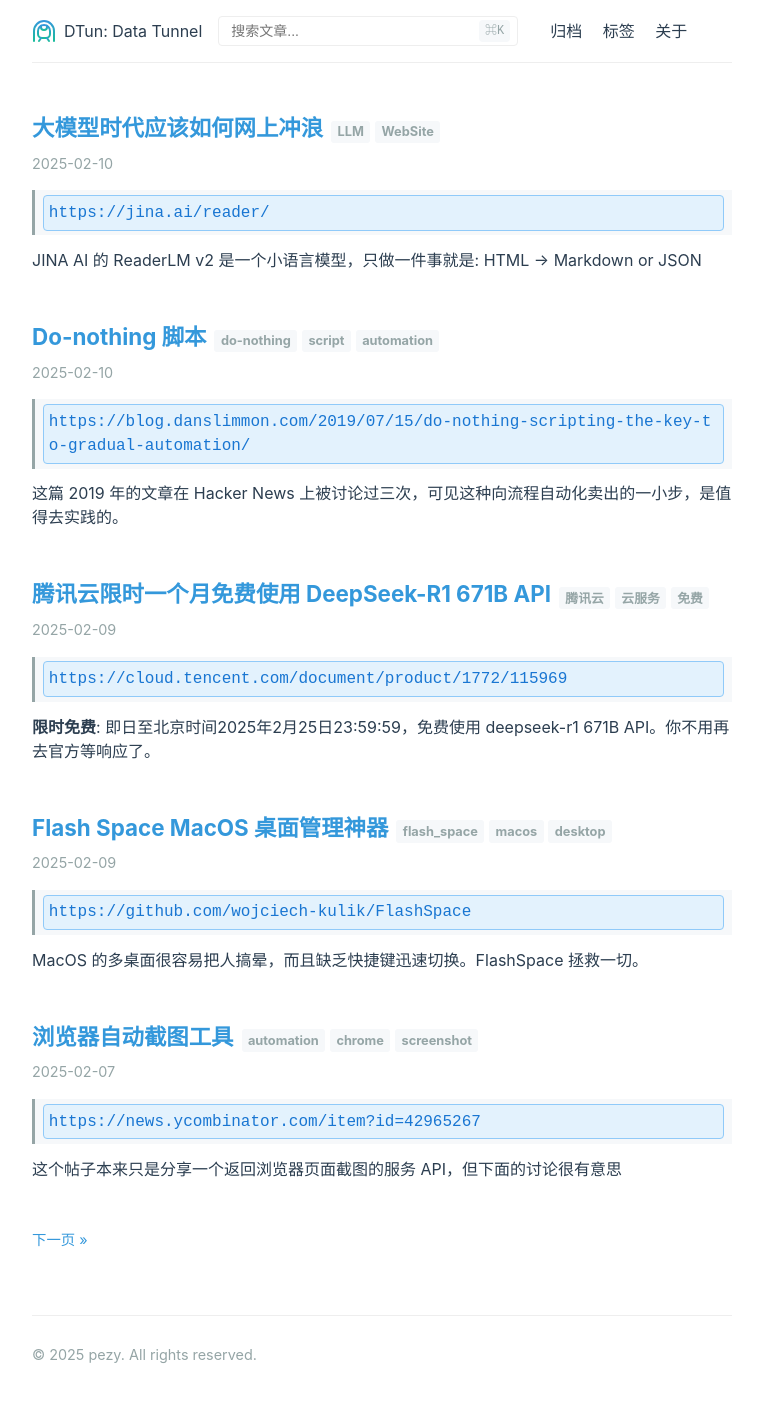
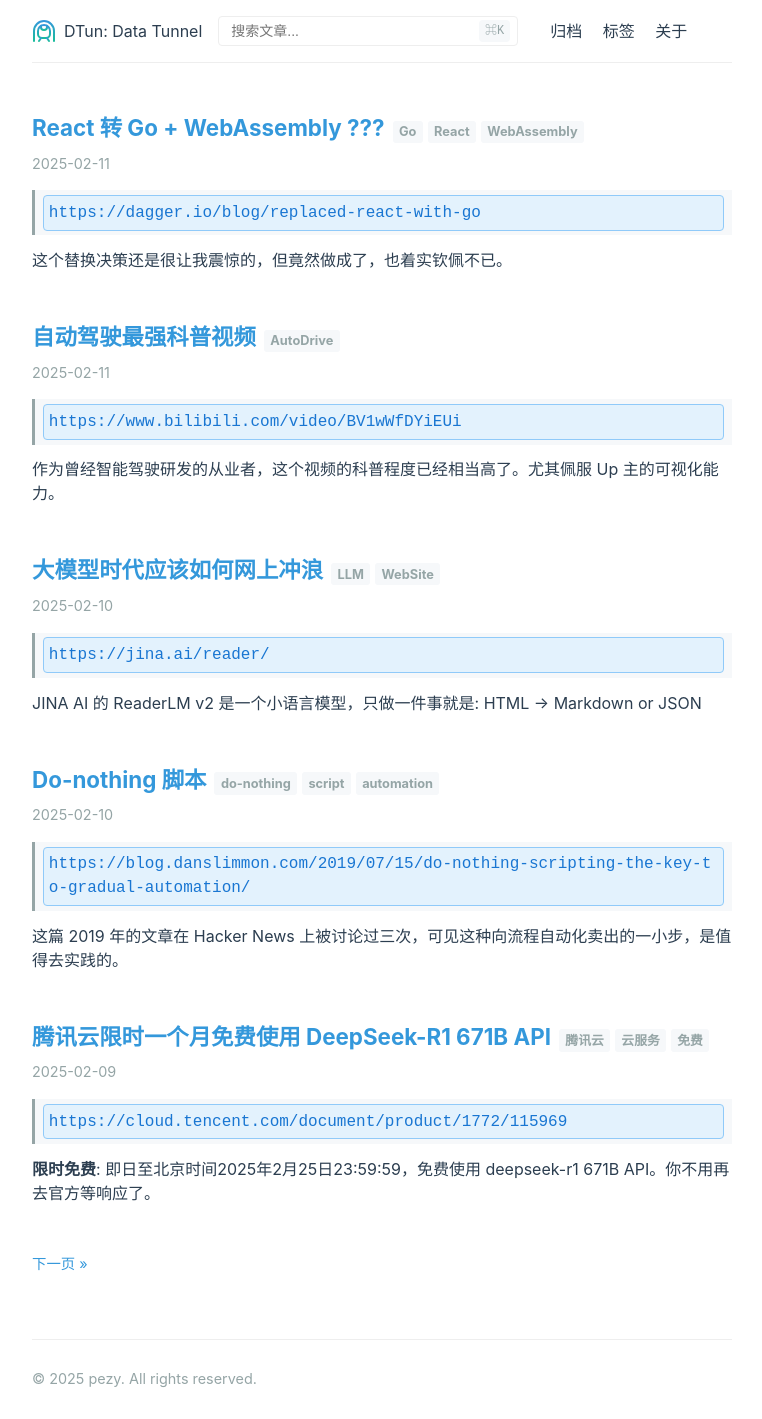
Before and after one commit to pezy/pezy.github.io, a Jekyll site: the page built from index.html, in a window 1280 px wide. Shown: the whole page, without its empty margins (258-1020 px from the left). Built offline with Jekyll 4.4.1, drawn with Linux system fonts in a browser that asks for light colours; the list of posts is cut into pages by our own code; comment, search, counter and statistics services are not loaded; before the commit the page ends 1395 px from its top, so only the background shows below that.

Commit message:
feat: add post

```diff
--- a/_posts/2025-02-10-jina.md
+++ b/_posts/2025-02-10-jina.md
@@ -29,3 +29,11 @@
 此时你可以主动询问关于网页的问题点，然后选择相应的知识库即可。
 
 这个冲浪的效率会高很多。
+
+# 延伸
+
+JINA AI 这个毕竟只是一个轻量级的模型，我们也可以更暴力的直接使用全能的大模型来做这件事。
+
+> <https://github.com/mishushakov/llm-scraper>
+
+这个工具或许可以帮忙，有空可以基于这个写一个 app，做类似的事情。
--- /dev/null
+++ b/_posts/2025-02-11-autodrive.md
@@ -0,0 +1,23 @@
+---
+layout: post
+title: "自动驾驶最强科普视频"
+tags: [AutoDrive]
+---
+
+> <https://www.bilibili.com/video/BV1wWfDYiEUi>
+
+作为曾经智能驾驶研发的从业者，这个视频的科普程度已经相当高了。尤其佩服 Up 主的可视化能力。
+
+<!--more-->
+
+视频中两次前老板的发言出现在开头与结尾，营造了很强的焦虑感，也成功的引起了我的兴趣 —— 毕竟我很少把 B 站的视频看完整。
+
+回想起来，Bev + Transformer 的确改变了行业很多，这是一场革命。而端到端，我个人觉得本质上是依照这个思路的进一步的工程整合。
+
+以及值得反思的点是，在这个行业工作这么久，从来没有想过如何把一些核心的算法变革真正理解透彻，至少能够直观的可视化出来。
+
+Up 主也提到虽然有大量的资料和新闻稿，或是一大堆论文与公式。但理解起来的确不易。
+
+一直埋头做业务，就很难跳出来。
+
+机器人的 locomotion 迟早也需要端到端着一套。希望那时在这方面，能够多做一些，进步一些吧。
--- /dev/null
+++ b/_posts/2025-02-11-go-app.md
@@ -0,0 +1,41 @@
+---
+layout: post
+title: "React 转 Go + WebAssembly ???"
+tags: [Go, React, WebAssembly]
+---
+
+> <https://dagger.io/blog/replaced-react-with-go>
+
+这个替换决策还是很让我震惊的，但竟然做成了，也着实钦佩不已。
+
+<!--more-->
+
+这里还要介绍另一个好框架:
+
+> <https://go-app.dev>
+
+其主页就是用这个框架构建的，所以你会发现打开的时候，会有一个等待的过程（是在等待 WebAssembly 的加载）。
+
+然后他的好处也是明确的：只用 Golang，一样写前端。相当于全栈 golang。真的很酷，我之前寻觅过很多这样的框架。
+
+大家可以在这里看看它的最终效果:
+
+> <https://v3.dagger.cloud/dagger/traces/6898273d59ad62a6df1e9e392559d126?>
+
+对于这种 pipeline 型的应用，我觉得使用 WebAssembly 来加持，还是有一定意义的。
+
+当然在 Hacker News 讨论中，也有人提出反例，觉得这是因为团队里没有精通 React 的人:
+
+> <https://static.crowdwave.link/index.html>
+
+依据我现在判断，我依然不会尝试用 Go + WebAssembly 来替代 React。毕竟在 LLM 加持的时代，React 的开发效率以及调试效率都是很高的。
+
+作为后端程序员，掌握基本的 React 开发是比较容易的事情。
+
+据说 Dagger 是 Devops 神器，不过我大致浏览了下其文档，感觉上手难度还是挺高的。似乎也没有看到太多使用的案例。
+
+不过就他们这一决策而言，我是佩服有加的。
+
+当初我们纯端侧工具团队，想开发 Web 应用，第一直觉也是选择 WebAssembly，且希望借此机会转 Rust 开发（毕竟 Rust 的 WebAssembly 生态更加繁荣）。
+
+没有成行的原因还是在我，没有迅速的拿出一个能跑通的 demo，相比之下 Dagger 团队的这个尝试就厉害很多。
```
